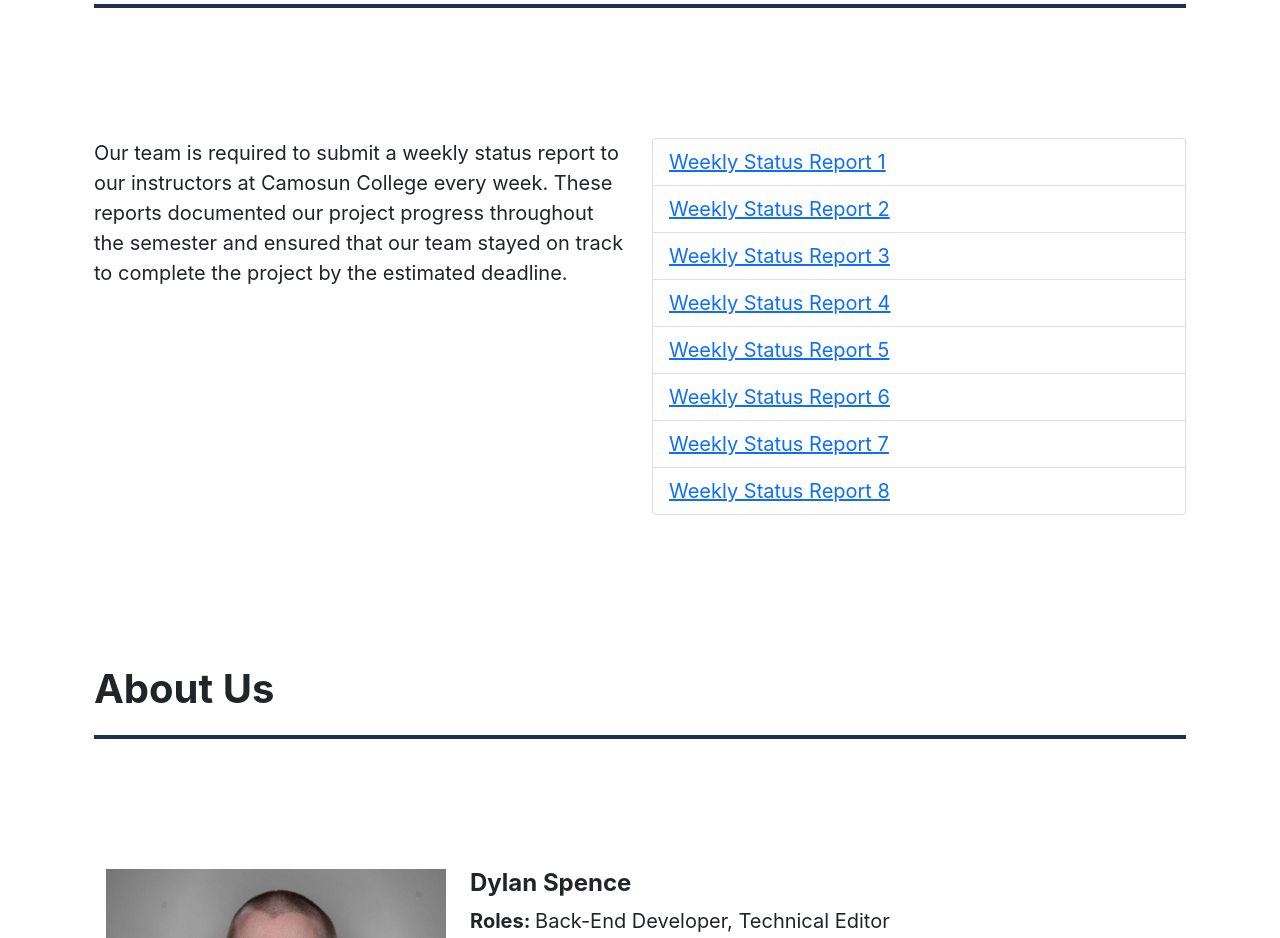
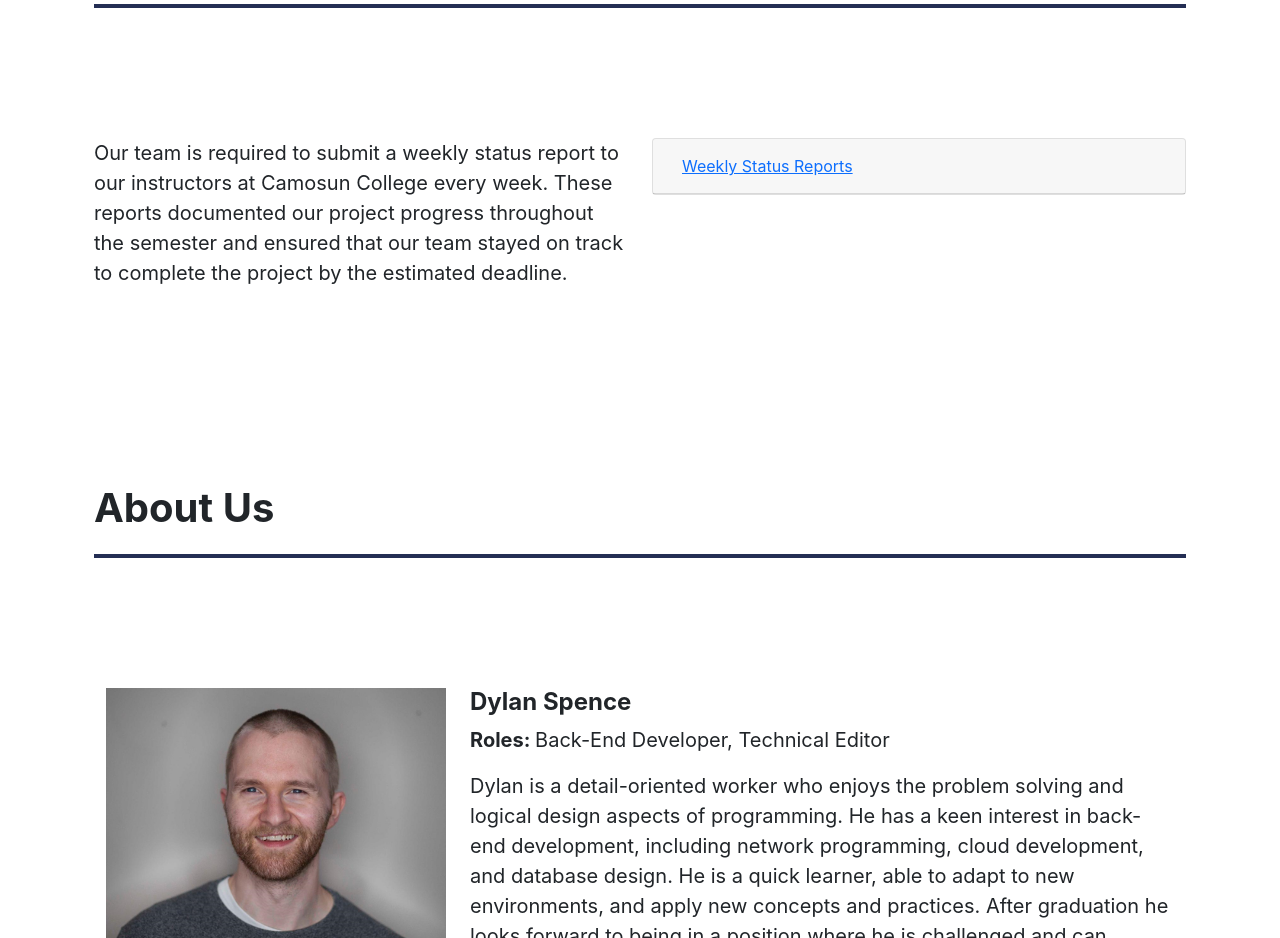
Before and after one commit to team-cf-2021/team-cf-2021.github.io, a React (Create React App) app in the folder webpage-app/: page / in a window 1280 px wide. Shown: the part 4620-5558 px from the top of the page. Built offline with nearby package versions, Linux system fonts and the light colour scheme.

Commit message:
Used Accordion for documents.

```diff
--- a/webpage-app/src/Components/Documents.js
+++ b/webpage-app/src/Components/Documents.js
@@ -1,5 +1,5 @@
 import React, { useEffect } from 'react'
-import { Row, Col, Container, ListGroup } from 'react-bootstrap'
+import { Row, Col, Container, ListGroup, Accordion, Card, Button } from 'react-bootstrap'
 import FadeInSection from './FadeInSection'
 
 
@@ -33,6 +33,28 @@ const Documents = (props) => {
         )
     });
 
+    const DocumentList = () => {
+        return (
+            <Accordion>
+                <Card>
+                    <Card.Header>
+                        <Accordion.Toggle as={Button} variant="link" eventKey="0">
+                            Weekly Status Reports
+                        </Accordion.Toggle>
+                    </Card.Header>
+                    <Accordion.Collapse eventKey="0">
+                        <Card.Body>
+                            <ListGroup>
+                                {fileContentArray}
+                            </ListGroup>
+                        </Card.Body>
+                    </Accordion.Collapse>
+                </Card>
+            </Accordion>
+
+        );
+    }
+
     return(
         <Container id='documents' className='content'>
             <h1>Documents</h1>
@@ -49,10 +71,7 @@ const Documents = (props) => {
                         </p><br/>
                     </Col>
                     <Col lg={6}>
-                        <ListGroup>
-                            {fileContentArray}
-                        </ListGroup>
-
+                        <DocumentList/>
                     </Col>
                 </Row>
             </div>
```
